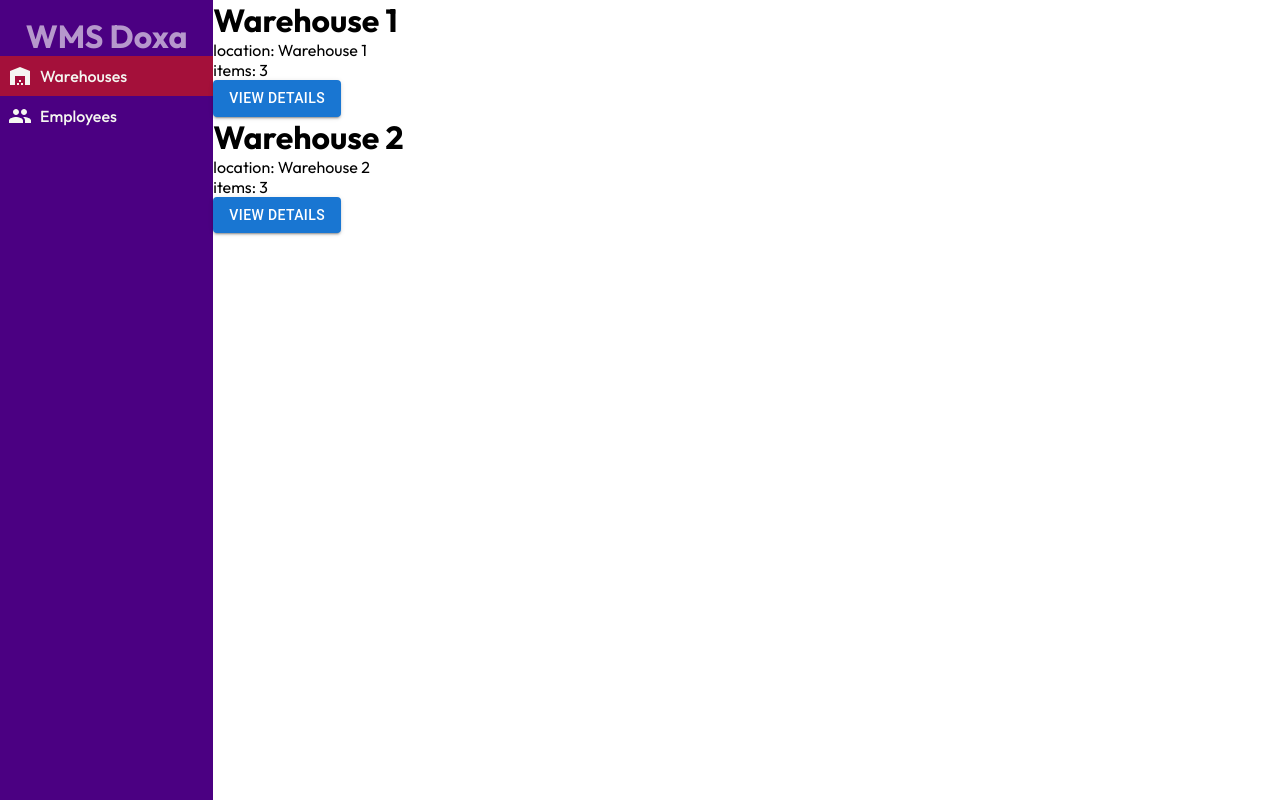
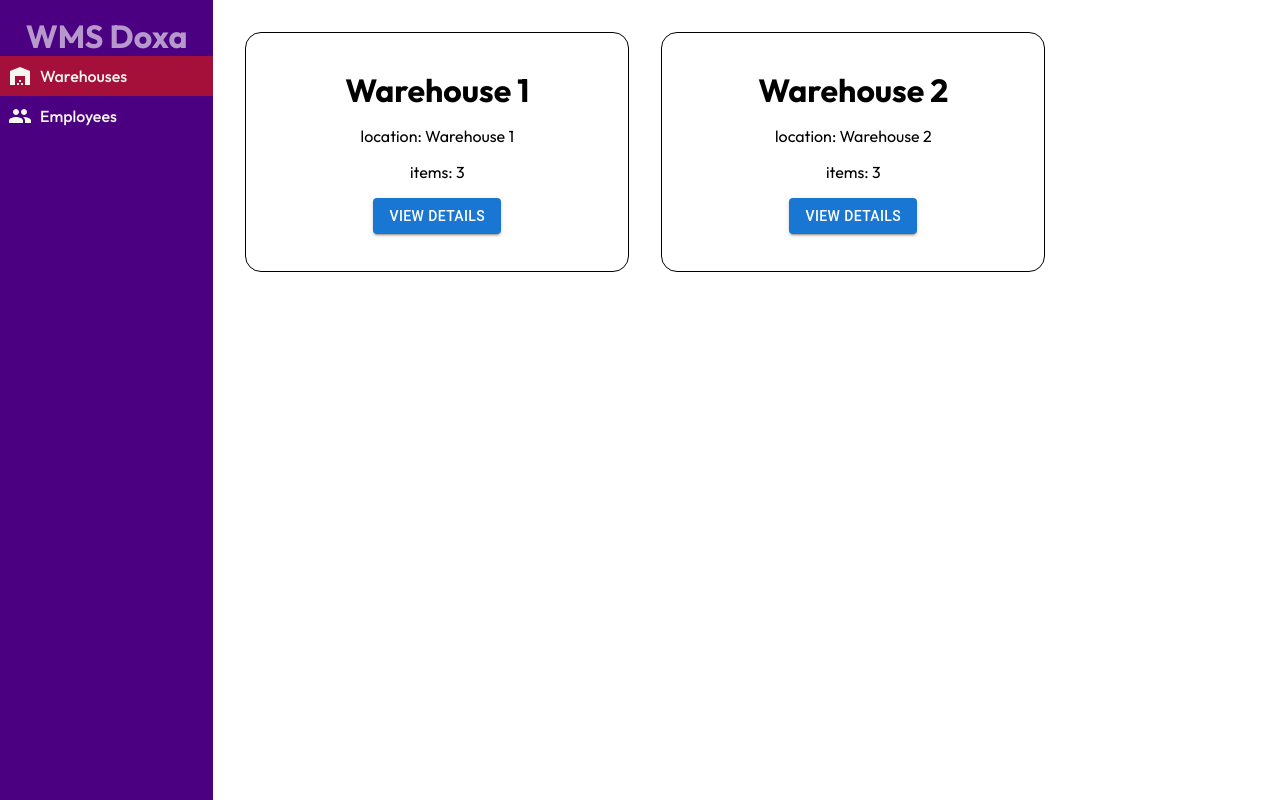
Before and after one commit to Dmutre/WMS-Doxa-front, a React (Vite) app: page /warehouses in a window 1280 px wide. Built offline with nearby package versions, Linux system fonts and the light colour scheme.

Commit message:
fix: working styles

```diff
--- a/src/components/Header/Header.module.css
+++ b/src/components/Header/Header.module.css
@@ -3,6 +3,6 @@
   justify-content: center;
   align-items: center;
   height: 10vh;
-  background-color: #fff;
+  background-color: 'black';
   width: 100%;
 }
--- a/src/pages/Warehouses/components/Warehouse.module.css
+++ b/src/pages/Warehouses/components/Warehouse.module.css
@@ -1,12 +1,12 @@
 .container {
-  border: '1px solid black';
-  padding: '1rem';
-  border-radius: '1rem';
-  width: '24rem';
-  height: '15rem';
-  display: 'flex';
-  flex-direction: 'column';
-  align-items: 'center';
-  gap: '1rem';
-  justify-content: 'center';
+  border: 1px solid black;
+  padding: 1rem;
+  border-radius: 1rem;
+  width: 24rem;
+  height: 15rem;
+  display: flex;
+  flex-direction: column;
+  align-items: center;
+  gap: 1rem;
+  justify-content: center;
 }
--- a/src/pages/Warehouses/warehouses.module.css
+++ b/src/pages/Warehouses/warehouses.module.css
@@ -1,6 +1,6 @@
 .container {
-  display: 'flex';
-  flex-direction: 'row';
-  padding: '2rem';
-  gap: '2rem';
+  display: flex;
+  flex-direction: row;
+  padding: 2rem;
+  gap: 2rem;
 }
```
